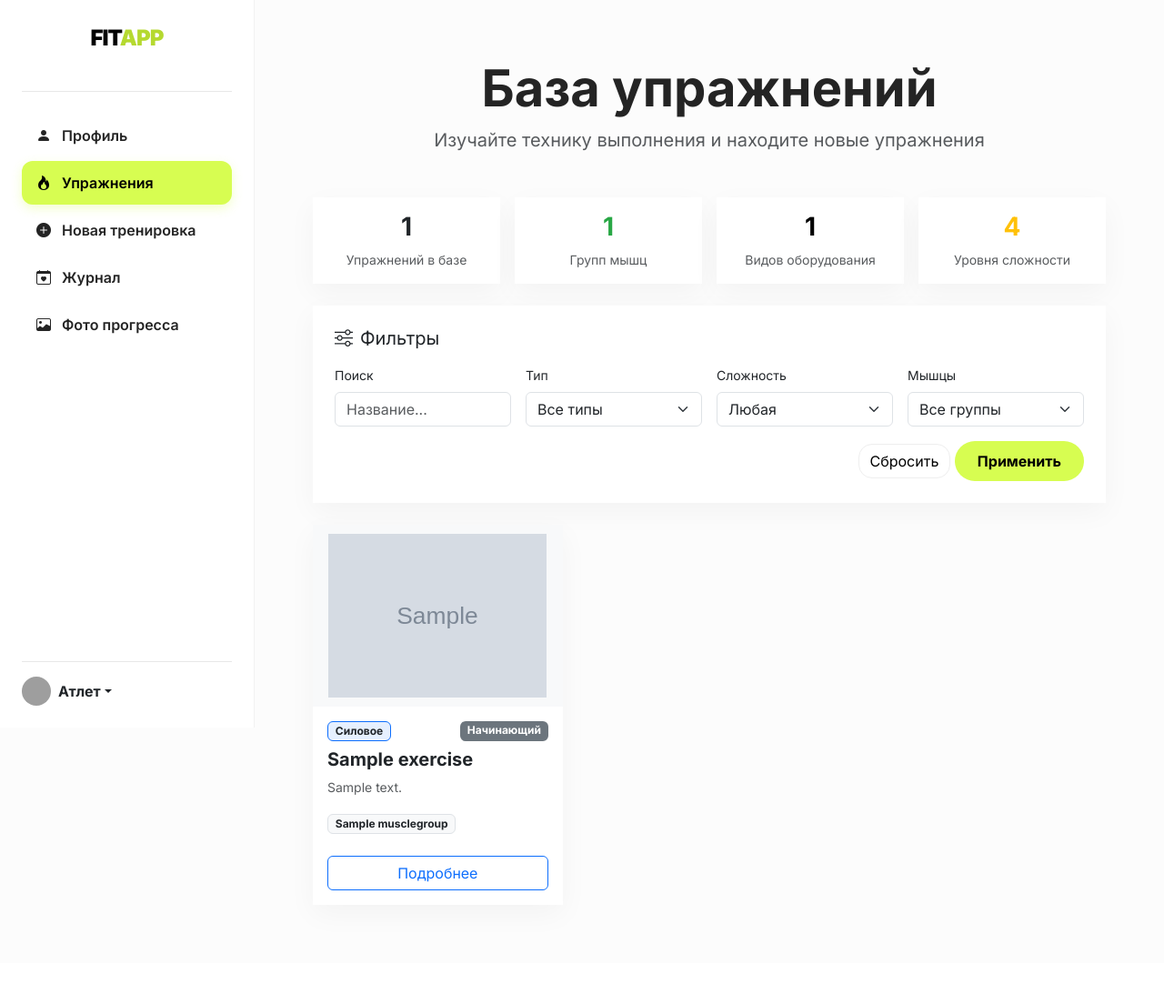
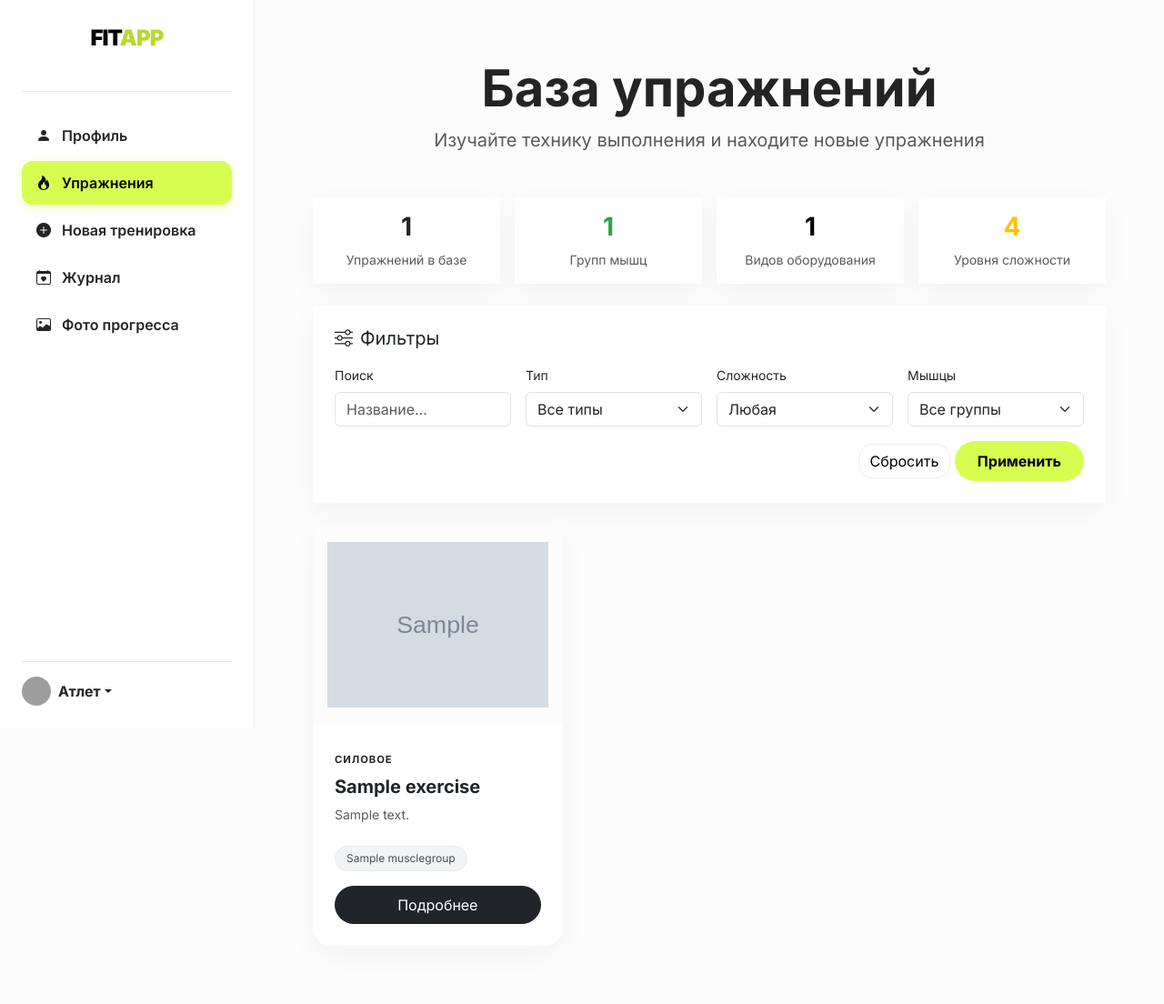
Before and after one commit to Wassu0phomie/python-fitness-tracker, a Django app: page /exercises/ in a window 1280 px wide. Shown: the whole page at 91% size. Before the commit the page ends 979 px from the top, so only its background shows below. Run offline with Django 5.2, Linux system fonts and the light colour scheme; tables that the repository leaves empty hold one stand-in row (values such as "Sample post"); grey boxes marked "Sample" are stand-in pictures; some libraries are stand-ins or nearby versions; grey boxes are pictures that could not be loaded.

Commit message:
в процессе уже норм

```diff
--- a/exercises/templates/exercises/exercise_list.html
+++ b/exercises/templates/exercises/exercise_list.html
@@ -107,42 +107,60 @@
     <div class="row row-cols-1 row-cols-md-2 row-cols-lg-3 g-4">
         {% for exercise in exercises %}
         <div class="col">
-            <div class="card h-100 shadow-sm border-0">
-                {% if exercise.main_image %}
-                    <div style="height: 200px; width: 100%; background-color: #f8f9fa; display: flex; align-items: center; justify-content: center; overflow: hidden;">
+            <div class="card h-100 shadow-sm border-0 position-relative overflow-hidden exercise-card-fancy">
+                <div class="position-absolute top-0 end-0 m-3 z-index-1">
+                    <span class="badge rounded-pill {% if exercise.difficulty == 'beginner' %}bg-success{% elif exercise.difficulty == 'intermediate' %}bg-warning text-dark{% else %}bg-danger{% endif %} shadow-sm px-3 py-2">
+                        {{ exercise.get_difficulty_display }}
+                    </span>
+                </div>
+
+                <div class="exercise-image-wrapper">
+                    {% if exercise.main_image %}
                         <img src="{{ exercise.main_image }}"
-                             class="card-img-top"
+                             class="card-img-top p-3"
                              alt="{{ exercise.name }}"
-                             loading="lazy"
-                             style="height: 100%; width: 100%; object-fit: contain; padding: 10px;">
+                             loading="lazy">
+                    {% else %}
+                        <div class="bg-light d-flex align-items-center justify-content-center h-100">
+                            <i class="bi bi-camera-video text-muted fs-1 opacity-25"></i>
+                        </div>
+                    {% endif %}
+                    <div class="image-overlay">
+                        <a href="{% url 'exercise_detail' exercise.slug %}" class="btn btn-light btn-sm rounded-pill fw-bold shadow-sm">
+                            <i class="bi bi-eye me-1"></i> Просмотр
+                        </a>
                     </div>
-                {% else %}
-                    <div class="bg-light d-flex align-items-center justify-content-center" style="height: 200px;">
-                        <i class="bi bi-image text-muted fs-1"></i>
+                </div>
+
+                <div class="card-body d-flex flex-column p-4">
+                    <div class="mb-2">
+                        <small class="text-primary fw-bold text-uppercase" style="letter-spacing: 1px; font-size: 0.7rem;">
+                            {{ exercise.get_exercise_type_display }}
+                        </small>
                     </div>
-                {% endif %}
-                <div class="card-body">
-                    <div class="d-flex justify-content-between mb-2">
-                        <span class="badge bg-primary-soft text-primary border border-primary small">{{ exercise.get_exercise_type_display }}</span>
-                        <span class="badge bg-secondary small">{{ exercise.get_difficulty_display }}</span>
-                    </div>
-                    <h5 class="card-title fw-bold">{{ exercise.name }}</h5>
-                    <p class="card-text text-muted small">{{ exercise.description|truncatechars:100 }}</p>
 
-                    <div class="mt-3">
+                    <h5 class="card-title fw-bold mb-2 text-dark">{{ exercise.name }}</h5>
+
+                    <p class="card-text text-muted small mb-4 flex-grow-1">
+                        {{ exercise.description|truncatechars:85 }}
+                    </p>
+
+                    <div class="d-flex flex-wrap gap-1 mb-3">
                         {% for muscle in exercise.primary_muscles.all|slice:":3" %}
-                            <span class="badge bg-light text-dark border">{{ muscle.name }}</span>
+                            <span class="badge-muscle">{{ muscle.name }}</span>
                         {% endfor %}
                     </div>
-                </div>
-                <div class="card-footer bg-transparent border-0 pb-3">
-                    <a href="{% url 'exercise_detail' exercise.slug %}" class="btn btn-outline-primary w-100">Подробнее</a>
+
+                    <a href="{% url 'exercise_detail' exercise.slug %}" class="btn btn-dark w-100 rounded-pill py-2 shadow-sm-hover-dark">
+                        Подробнее
+                    </a>
                 </div>
             </div>
         </div>
         {% empty %}
         <div class="col-12 text-center py-5">
-            <p class="text-muted">Упражнения не найдены.</p>
+            <i class="bi bi-search text-muted display-1 opacity-25"></i>
+            <p class="text-muted mt-3">Упражнения не найдены. Попробуйте изменить фильтры.</p>
         </div>
         {% endfor %}
     </div>
@@ -273,5 +291,93 @@
     .card:hover .card-img-top {
         transform: scale(1.05);
     }
+
+    /* Новые стили для карточек упражнений */
+.exercise-card-fancy {
+    transition: all 0.3s cubic-bezier(.25,.8,.25,1);
+    background: #fff;
+    border-radius: 20px !important;
+}
+
+.exercise-card-fancy:hover {
+    transform: translateY(-10px);
+    box-shadow: 0 15px 30px rgba(0,0,0,0.1) !important;
+}
+
+.exercise-image-wrapper {
+    position: relative;
+    height: 220px;
+    background-color: #fcfcfc;
+    overflow: hidden;
+    display: flex;
+    align-items: center;
+    justify-content: center;
+}
+
+.exercise-image-wrapper img {
+    height: 100%;
+    width: 100%;
+    object-fit: contain;
+    transition: transform 0.5s ease;
+}
+
+.exercise-card-fancy:hover .exercise-image-wrapper img {
+    transform: scale(1.1);
+}
+
+/* Оверлей при наведении на фото */
+.image-overlay {
+    position: absolute;
+    top: 0;
+    left: 0;
+    width: 100%;
+    height: 100%;
+    background: rgba(0,0,0,0.2);
+    display: flex;
+    align-items: center;
+    justify-content: center;
+    opacity: 0;
+    transition: opacity 0.3s ease;
+}
+
+.exercise-image-wrapper:hover .image-overlay {
+    opacity: 1;
+}
+
+/* Кастомные теги мышц */
+.badge-muscle {
+    background: #f1f3f5;
+    color: #495057;
+    font-size: 0.75rem;
+    padding: 4px 12px;
+    border-radius: 50px;
+    font-weight: 500;
+    border: 1px solid #e9ecef;
+}
+
+/* Кнопка с неоновым акцентом при наведении */
+.shadow-sm-hover-dark {
+    transition: all 0.2s ease;
+}
+
+.shadow-sm-hover-dark:hover {
+    background-color: #D7FD51 !important;
+    color: #000 !important;
+    border-color: #D7FD51 !important;
+}
+
+/* Навигация (пагинация) */
+.page-link {
+    border-radius: 10px !important;
+    margin: 0 3px;
+    border: none;
+    color: #343a40;
+}
+
+.page-item.active .page-link {
+    background-color: #D7FD51;
+    color: #000;
+    font-weight: bold;
+}
 </style>
 {% endblock %}
```
